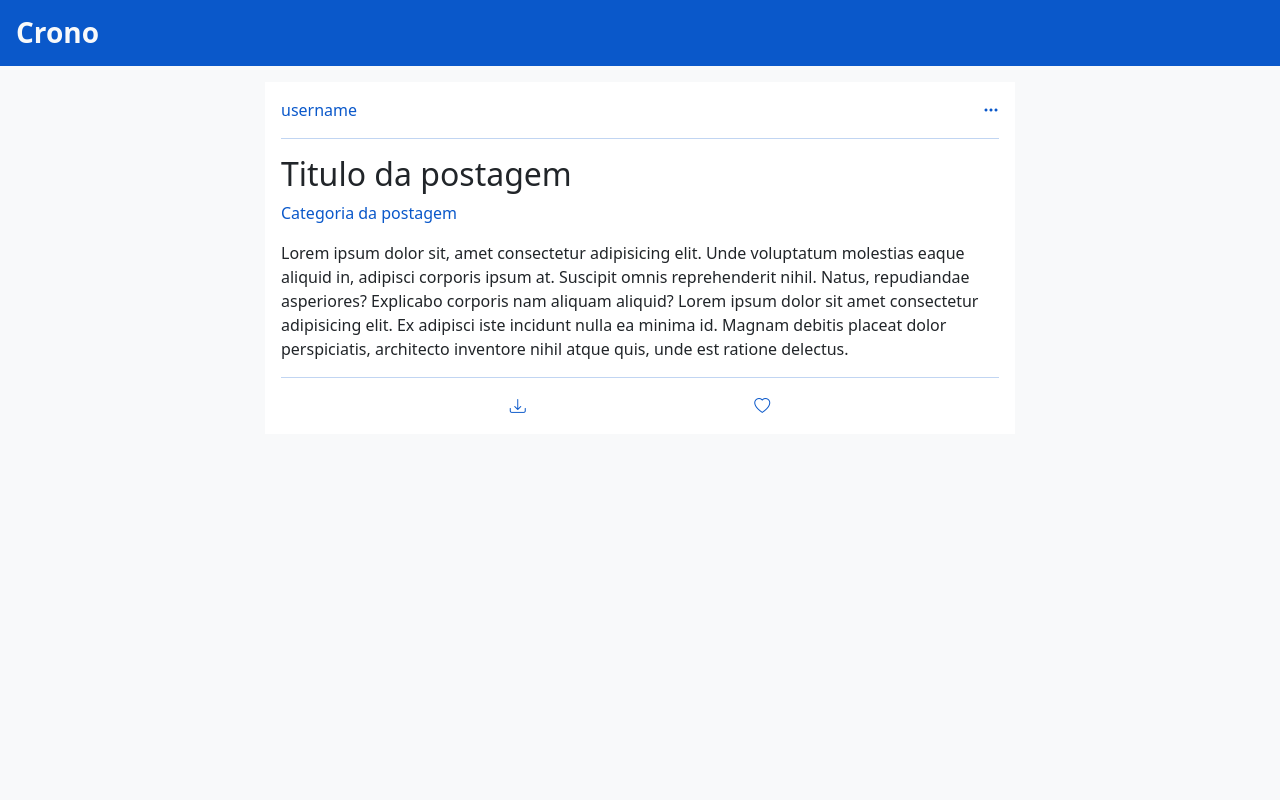
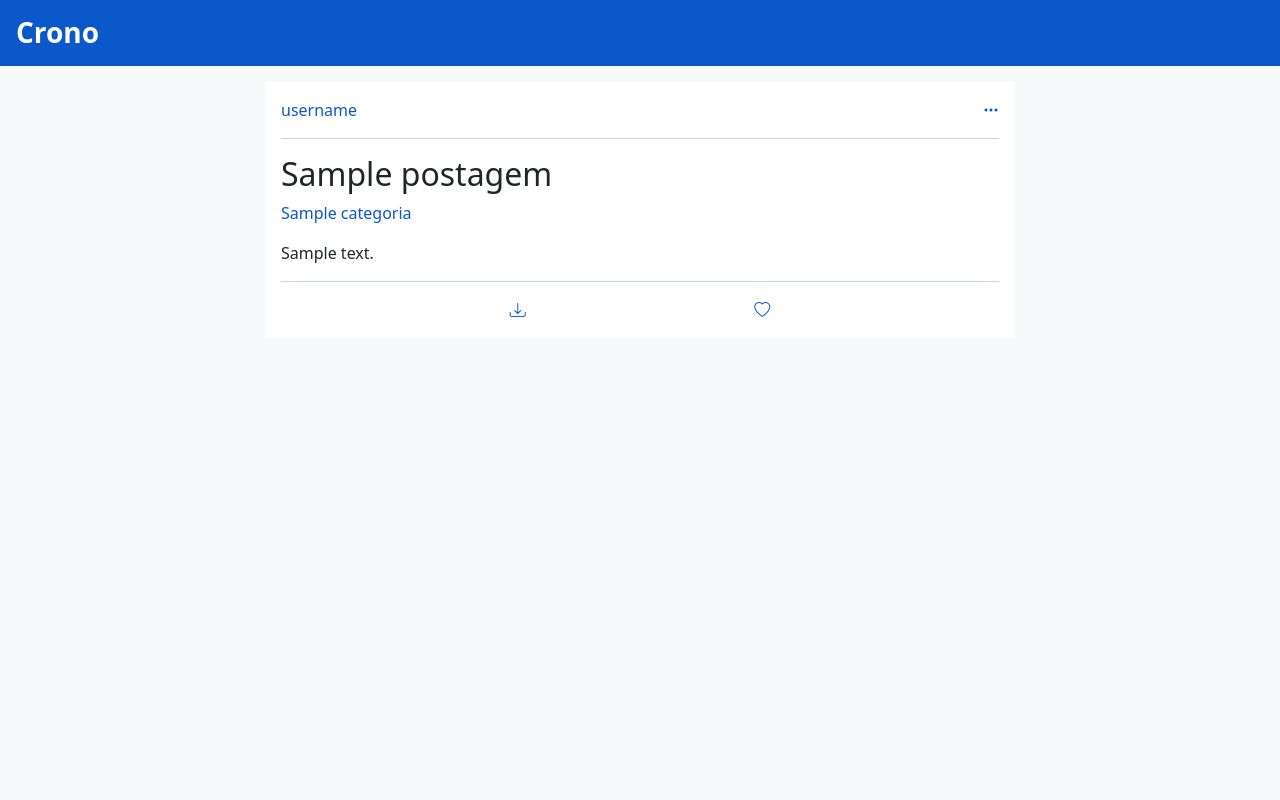
Before and after one commit to adolfocustodio/Crono3.0, a Django app: page / in a window 1280 px wide. Run offline with Django 4.2, Linux system fonts and the light colour scheme; tables that the repository leaves empty hold one stand-in row (values such as "Sample post").

Commit message:
nao lembro de vdd

```diff
--- a/crono/urls.py
+++ b/crono/urls.py
@@ -1,8 +1,10 @@
 from django.urls import path, include
 from django.contrib import admin
-
+from django.conf.urls.static import static
+from django.conf import settings
 
 urlpatterns = [
     path('', include('core.urls', namespace='core')),
+    path('', include('postagens.urls', namespace='postagens')),
     path('admin/', admin.site.urls)
-]
+] + static(settings.MEDIA_URL, document_root=settings.MEDIA_ROOT)
--- /dev/null
+++ b/static/css/conteudo.css
@@ -0,0 +1,13 @@
+main {
+    background-color: var(--branco2);
+    min-height: calc(100vh - 66px);
+}
+
+.postagem {
+    background-color: var(--branco);
+    width: 750px;
+}
+
+form {
+    width: 750px;
+}
--- a/static/css/style.css
+++ b/static/css/style.css
@@ -1,12 +1,20 @@
 @import url("https://cdn.jsdelivr.net/npm/bootstrap@5.3.2/dist/css/bootstrap.min.css");
 @import url("https://cdn.jsdelivr.net/npm/bootstrap-icons@1.11.2/font/bootstrap-icons.min.css");
-@import url("postagem.css");
+@import url("conteudo.css");
+@import url("botoes.css");
 
 :root {
     --azul: #0a58ca;
-    --azul2: #094fbd;
-    --azul3: #073fba;
-    --branco: #f8f9fa;
+    --azul2: #094fba;
+    --azul3: #083fba;
+    --cinza: #6c757d;
+    --cinza2: #666f79;
+    --cinza3: #606b75;
+    --branco: #fff;
+    --branco2: #f8f9fa;
+    --vermelho: #dc3545;
+    --vermelho2: #d2313f;
+    --vermelho3: #c3273d;
 }
 
 .aic {
@@ -35,16 +43,6 @@ a {
     text-decoration: none;
 }
 
-main {
-    background-color: var(--branco);
-    min-height: calc(100vh - 66px);
-}
-
-.postagem {
-    background-color: #fff;
-    width: 750px;
-}
-
 .link {
     color: var(--azul);
     transition: color 0.3s ease;
--- a/templates/base.html
+++ b/templates/base.html
@@ -6,7 +6,7 @@
     <meta content="width=device-width, initial-scale=1.0" name="viewport">
     <title>
         {% block titulo %}
-            Crono
+        Crono
         {% endblock titulo %}
     </title>
     <link rel="stylesheet" href="{% static 'css/style.css' %}">
@@ -18,8 +18,9 @@
         </div>
     </header>
     <main class="aic df p-3 flex-column">
-        {% block conteudo %}
-        {% endblock conteudo %}
+        {% block main %}
+        {% endblock main %}
     </main>
+    <script src="https://cdn.jsdelivr.net/npm/bootstrap@5.3.2/dist/js/bootstrap.bundle.min.js"></script>
 </body>
 </html>
--- a/templates/core/adm_home.html
+++ b/templates/core/adm_home.html
@@ -0,0 +1,4 @@
+{% extends 'base.html' %}
+{% block main %}
+
+{% endblock main %}
--- a/templates/core/home.html
+++ b/templates/core/home.html
@@ -1,26 +1,33 @@
 {% extends 'base.html' %}
-{% block conteudo %}
+{% block main %}
+{% for postagem in postagens %}
 <div class="mb-3 postagem p-3">
     <div class="df jcsb">
         <div>
             <a class="fw-medium link" href="">username</a>
         </div>
         <div>
-            <a class="link" href=""><i class="bi bi-three-dots"></i></a>
+            <a class="link" data-bs-toggle="dropdown" href=""><i class="bi bi-three-dots"></i></a>
+            <ul class="dropdown-menu">
+                <li><a class="dropdown-item" href="{% url 'postagens:postagem_editar' postagem.pk %}">Editar</a></li>
+                <li><a class="dropdown-item" data-bs-toggle="modal" href="#deleteModal">Excluir</a></li>
+            </ul>
+            {% include 'postagens/postagem_confirm_delete.html' %}
         </div>
     </div>
     <hr>
     <div class="mb-3">
-        <h1 class="fw-medium fs-2">Titulo da postagem</h1>
-        <a class="fw-medium link" href="">Categoria da postagem</a>
+        <h1 class="fw-medium fs-2">{{ postagem.titulo }}</h1>
+        <a class="fw-medium link" href="">{{ postagem.categoria }}</a>
     </div>
     <div>
-        <p class="mb-0">Lorem ipsum dolor sit, amet consectetur adipisicing elit. Unde voluptatum molestias eaque aliquid in, adipisci corporis ipsum at. Suscipit omnis reprehenderit nihil. Natus, repudiandae asperiores? Explicabo corporis nam aliquam aliquid? Lorem ipsum dolor sit amet consectetur adipisicing elit. Ex adipisci iste incidunt nulla ea minima id. Magnam debitis placeat dolor perspiciatis, architecto inventore nihil atque quis, unde est ratione delectus.</p>
+        <p class="mb-0">{{ postagem.desc }}</p>
     </div>
     <hr>
     <div class="df jcse">
-        <a class="link" download href=""><i class="bi bi-download"></i></a>
+        <a class="link" download href="{{ postagem.arquivo.url }}"><i class="bi bi-download"></i></a>
         <a class="link" href=""><i class="bi bi-heart"></i></a>
     </div>
 </div>
-{% endblock conteudo %}
+{% endfor %}
+{% endblock main %}
--- /dev/null
+++ b/templates/postagens/postagem_confirm_delete.html
@@ -0,0 +1,18 @@
+<div class="modal fade" id="deleteModal">
+    <form action="{% url 'postagens:postagem_excluir' postagem.pk %}" class="modal-dialog modal-dialog-centered" method="post">
+        {% csrf_token %}
+        <div class="modal-content">
+            <div class="modal-header">
+                <h1 class="modal-title fs-5">Excluir postagem</h1>
+                <button class="btn-close" data-bs-dismiss="modal" type="button"></button>
+            </div>
+            <div class="modal-body">
+                <p class="mb-0">Tem certeza que deseja excluir essa postagem?</p>
+            </div>
+            <div class="modal-footer">
+                <button class="btn_cinza" data-bs-dismiss="modal" type="button">Cancelar</button>
+                <button class="btn_vermelho" type="submit">Excluir</button>
+            </div>
+        </div>
+    </form>
+</div>
```
Also changed, not shown: static/css/botoes.css (added, +45 -0 lines), core/migrations/0001_initial.py (added), postagens/migrations/0001_initial.py (added), templates/postagens/postagem_form.html (renamed from templates/postagens/postagens_form.html), 1 other file.
